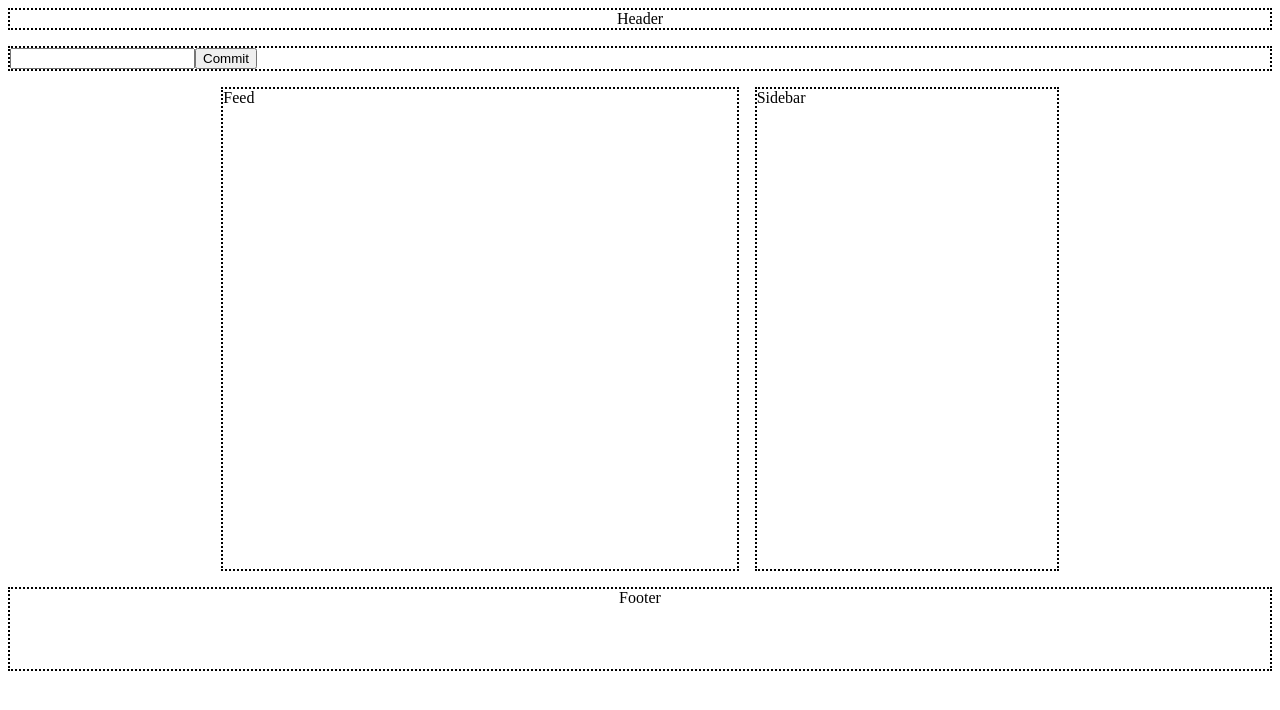
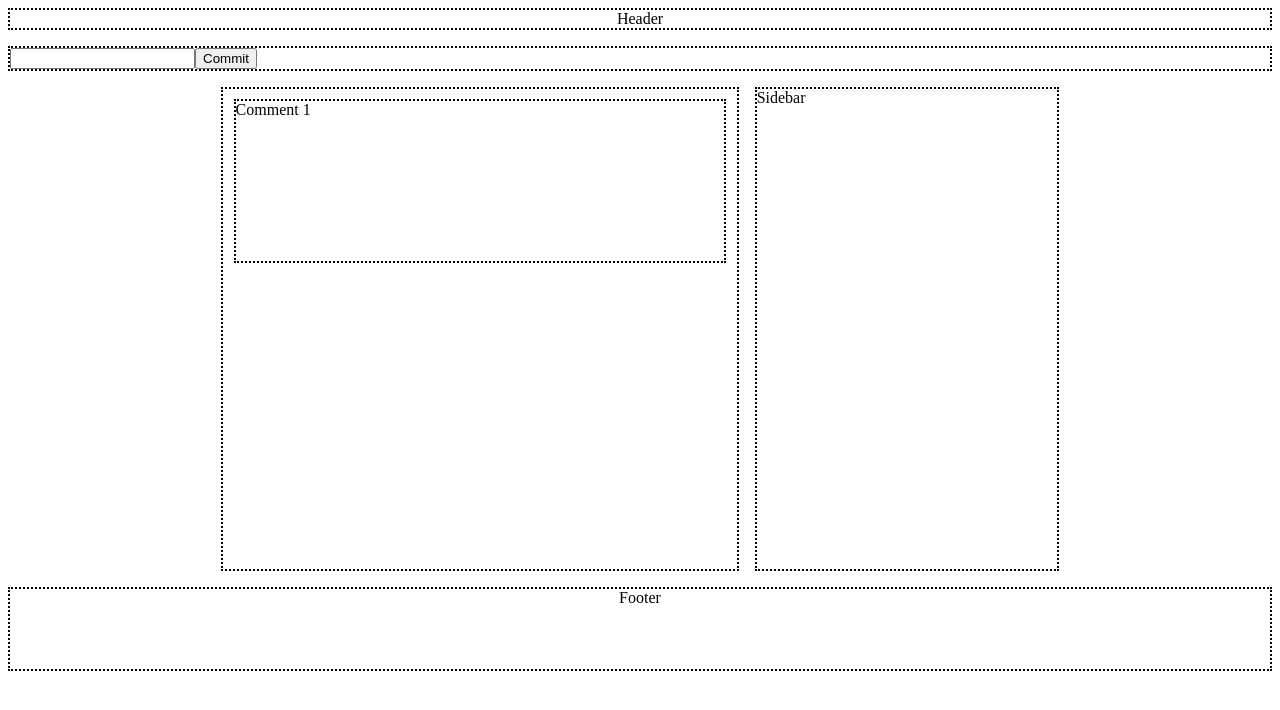
Before and after one commit to F33L1X/SocialApp, a React (Create React App) app: page / in a window 1280 px wide. Shown: the top 710 px of the page. Built offline with nearby package versions, Linux system fonts and the light colour scheme.

Commit message:
First Commit Function

```diff
--- a/src/App.css
+++ b/src/App.css
@@ -16,6 +16,12 @@
   height: 60vh;
 }
 
+.CommentBox {
+  height: 20vh;
+  border: 2px dotted;
+  margin: 2%;
+}
+
 .Sidebar {
   border: 2px dotted;
   height: 60vh;
--- a/src/components/inner components/Feed.js
+++ b/src/components/inner components/Feed.js
@@ -2,7 +2,7 @@ import React from 'react'
 
 function Feed() {
   return (
-    <div className="Feed">Feed</div>
+    <div className="Feed"><div className='CommentBox'>Comment 1</div></div>
   )
 }
 
--- a/src/components/inner components/Input.js
+++ b/src/components/inner components/Input.js
@@ -1,9 +1,21 @@
-import React from 'react'
+import React, { useState } from 'react';
 
-function Input() {
+export default function Input() {
+
+  const [comment, setComment] =useState("")
+
+
+  function addComment () {
+    setComment ()
+    console.log ("klicked")
+  }
+
+
+
+
+
   return (
-    <div className="Input"><input></input><button>Commit</button></div>
+
+    <div className="Input"><input></input><button onClick={addComment}>Commit</button></div>
   )
 }
-
-export default Input
```
Also changed, not shown: src/components/Content.js (deleted, +0 -13 lines).
